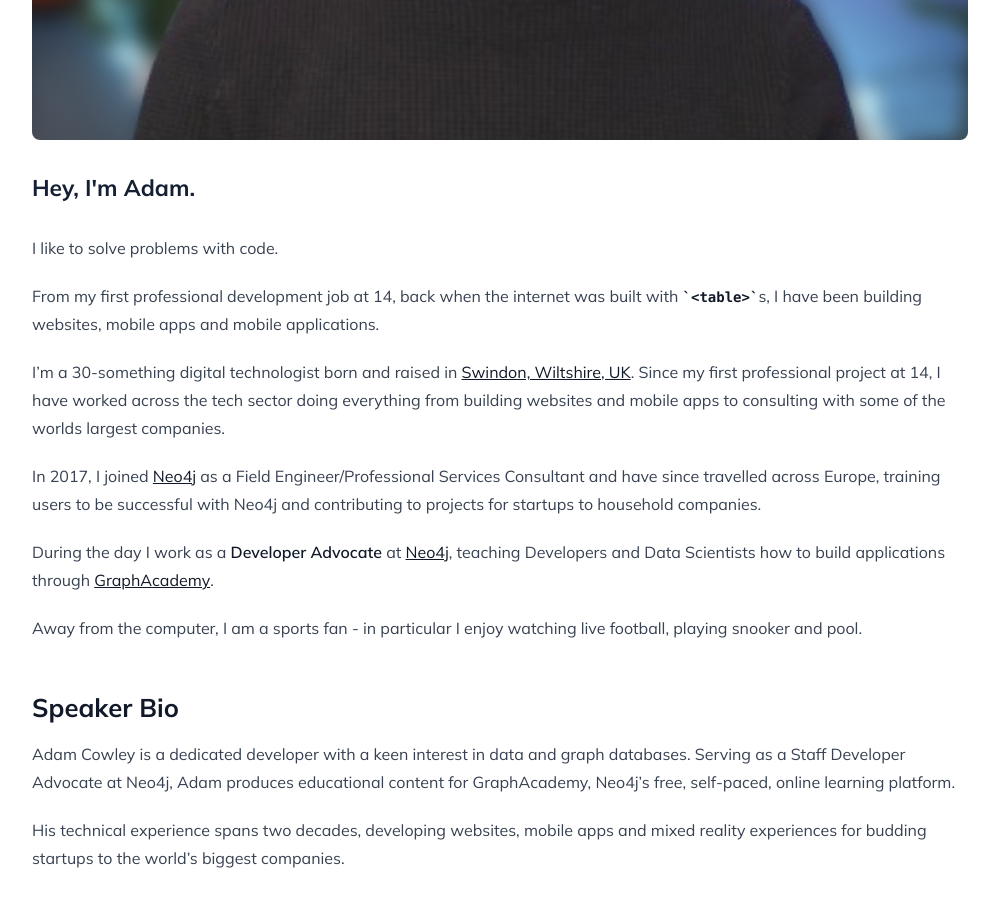
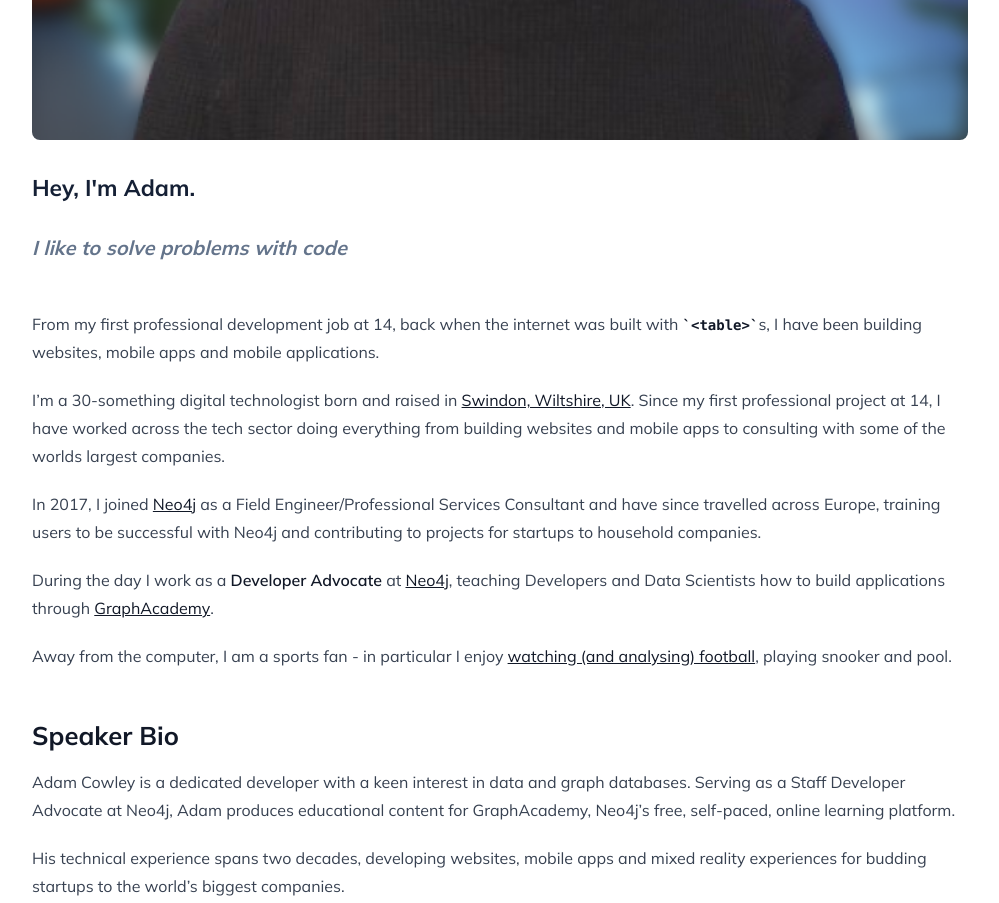
Before and after one commit to adam-cowley/adam-cowley.github.io, an Astro site: page /about in a window 1280 px wide. Shown: the part 716-1619 px from the top of the page, without its empty margins (140-1139 px from the left). Built offline with nearby package versions, Linux system fonts and the light colour scheme; Astro itself is replaced by a stand-in of ours; a web font is replaced by a local one; what tailwind-bootstrap-grid would draw is missing.

```diff
--- a/src/content/about/index.md
+++ b/src/content/about/index.md
@@ -1,5 +1,6 @@
 ---
 title: "Hey, I'm Adam."
+subtitle: "I like to solve problems with code"
 meta_title: "About"
 image: "/images/picture-blurred.png"
 draft: false
@@ -18,8 +19,6 @@
 
 ---
 
-I like to solve problems with code.
-
 From my first professional development job at 14, back when the internet was built with `<table>`s, I have been building websites, mobile apps and mobile applications.
 
 I'm a 30-something digital technologist born and raised in [Swindon, Wiltshire, UK](https://en.wikipedia.org/wiki/Swindon).  Since my first professional project at 14, I have worked across the tech sector doing everything from building websites and mobile apps to consulting with some of the worlds largest companies.
@@ -28,7 +27,7 @@
 
 During the day I work as a **Developer Advocate** at [Neo4j](https://neo4j.com), teaching Developers and Data Scientists how to build applications through [GraphAcademy](https://graphacademy.neo4j.com).
 
-Away from the computer, I am a sports fan - in particular I enjoy watching live football, playing snooker and pool.
+Away from the computer, I am a sports fan - in particular I enjoy [watching (and analysing) football](/posts/analysing-football-events-neo4j), playing snooker and pool.
 
 
 ## Speaker Bio
--- a/src/pages/about.astro
+++ b/src/pages/about.astro
@@ -6,7 +6,7 @@
 
 const entry = await getEntryBySlug("about", "index");
 const { Content } = await entry.render();
-const { title, description, meta_title, image, what_i_do } = entry.data;
+const { title, subtitle, description, meta_title, image, what_i_do } = entry.data;
 ---
 
 <Base
@@ -18,8 +18,8 @@
   <section class="section">
     <div class="container">
       <div class="row md:gx-4">
-        <div class="sm:col-5 md:col-4">
-          {image && (
+        <div class="xs:col-12 md:col-5 md:offset-1">
+          {image ? (
             <div class="img-cover mb-8">
               <Image
                 src={image}
@@ -29,8 +29,7 @@
                 class="rounded-lg w-full"
               />
             </div>
-          )}
-          {!image && (
+          ) : (
             <div class="flex flex-col align-middle justify-center text-center h-64 rounded-xl bg-primary text-white">
               <span class="text-8xl flex flex-col tracking-tighter justify-center align-middle m-auto bg-white text-primary rounded-full w-44 h-44">
                 ac
@@ -38,9 +37,14 @@
             </div>
           )}
         </div>
-        <div class="sm:col-7 md:col-8">
+        <div class="xs:col-12 md:col-6">
           <h1 set:html={markdownify(title)} class="h3 mb-8" />
 
+          <p class="subtitle text-xl font-bold italic text-slate-500 mb-12">{subtitle}</p>
+        </div>
+      </div>
+      <div class="row md:gx-4">
+        <div class="sm:col-12 md:col-8 md:offset-2">
           <div class="content">
             <Content />
           </div>
```
